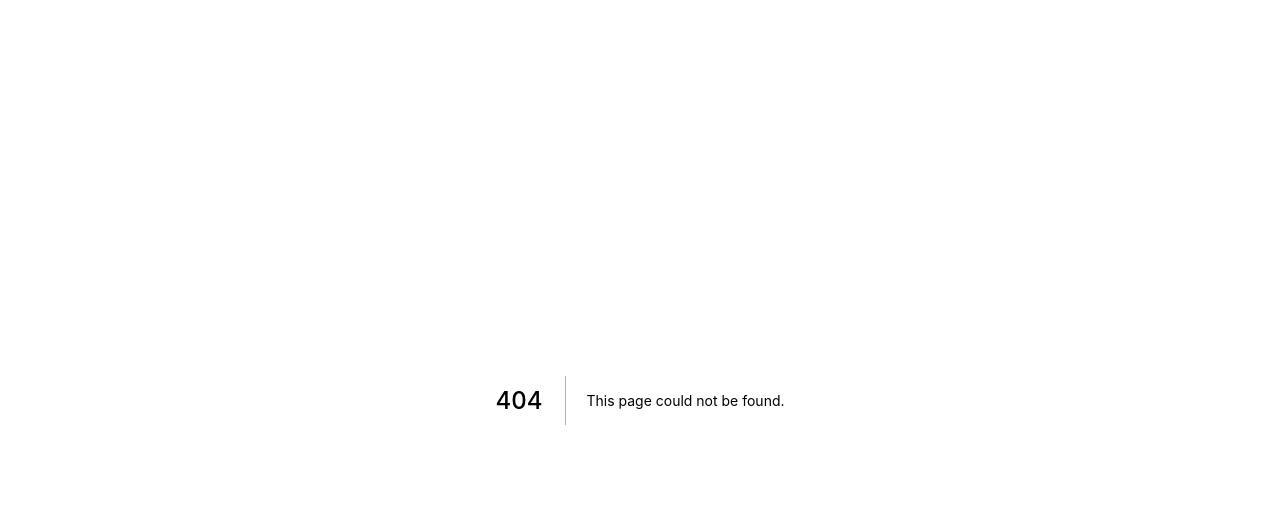
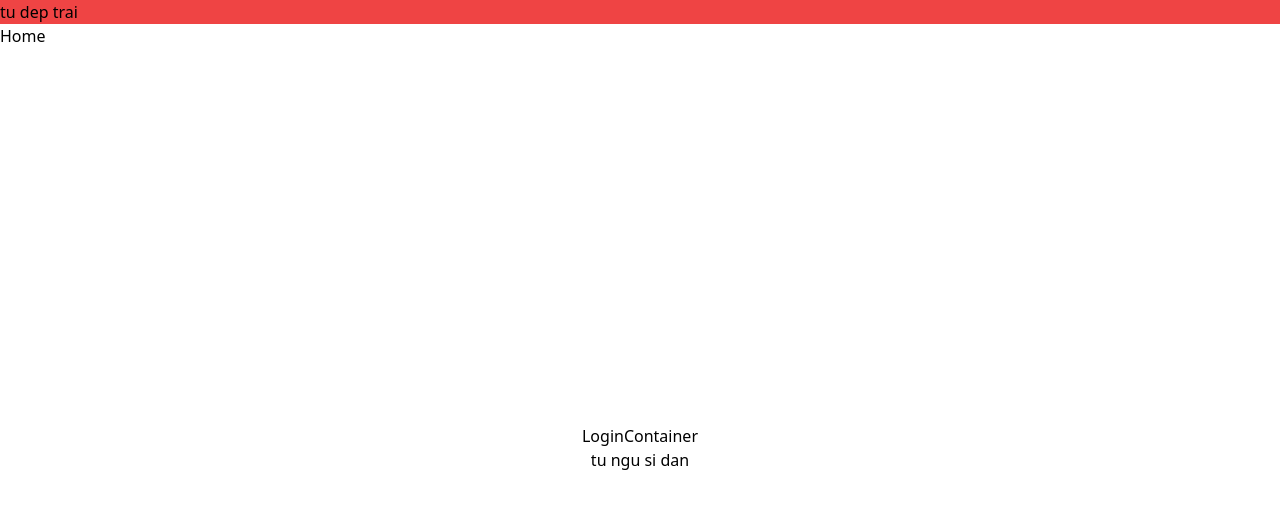
Before and after one commit to Spectrum184/tu-todo-app, a Next.js app: page /login in a window 1280 px wide. Before the commit this address had no page. Shown: the top 508 px of the page. Built offline with nearby package versions, Linux system fonts and the light colour scheme.

Commit message:
add Login page

```diff
--- a/components/Layout/index.js
+++ b/components/Layout/index.js
@@ -1,9 +1,18 @@
 import React from 'react';
 import styles from './Layout.module.css';
 import clsx from 'clsx';
+import { useRouter } from 'next/router';
 
 const Layout = ({ children }) => {
-  return <main className={clsx(styles.mainLayout)}>{children}</main>;
+  const { pathname } = useRouter();
+  console.log(pathname);
+
+  return (
+    <main className={clsx(styles.mainLayout)}>
+      {children}
+      {pathname.includes('login') && <h2>tu ngu si dan</h2>}
+    </main>
+  );
 };
 
 export default Layout;
--- a/container/HomeContainer/index.js
+++ b/container/HomeContainer/index.js
@@ -1,16 +1,30 @@
-import React from 'react';
+import React, { useState } from 'react';
 import Layout from '~/components/Layout';
 import styles from './Home.module.css';
 import clsx from 'clsx';
 import Button from '~/components/Button';
 
 const HomeContainer = () => {
+  const [isActive, setIsActive] = useState(false);
+
+  const onClick = () => {
+    setIsActive(!isActive);
+  };
+
+  console.log(isActive);
+
   return (
     <Layout>
-      <h1 className={clsx(styles.homeTitle)} data-testid='homepage-title'>
+      <h1
+        className={clsx(styles.homeTitle, {
+          underline: isActive,
+        })}
+        data-testid='homepage-title'
+      >
         Hello May Cung
       </h1>
       <Button />
+      <button onClick={onClick}>Click</button>
     </Layout>
   );
 };
--- /dev/null
+++ b/container/LoginContainer/index.js
@@ -0,0 +1,8 @@
+import React from 'react';
+import Layout from '~/components/Layout';
+
+const LoginContainer = () => {
+  return <Layout>LoginContainer</Layout>;
+};
+
+export default LoginContainer;
--- /dev/null
+++ b/pages/login.js
@@ -0,0 +1,20 @@
+import Head from 'next/head';
+import Link from 'next/link';
+import LoginContainer from '~/container/LoginContainer';
+
+export default function Login() {
+  return (
+    <div>
+      <Head>
+        <title>Login</title>
+        <meta name='description' content='Todo app by tu dep zai' />
+        <link rel='icon' href='/favicon.ico' />
+      </Head>
+      <h1 className=' bg-red-500'>tu dep trai</h1>
+      <Link href='/'>
+        <a>Home</a>
+      </Link>
+      <LoginContainer />
+    </div>
+  );
+}
--- a/tailwind.config.js
+++ b/tailwind.config.js
@@ -2,6 +2,7 @@ module.exports = {
   content: [
     './pages/**/*.{js,ts,jsx,tsx}',
     './components/**/*.{js,ts,jsx,tsx}',
+    './container/**/*.{js,ts,jsx,tsx}',
   ],
   theme: {
     extend: {},
```
Also changed, not shown: container/LoginContainer/Login.module.css (added).
